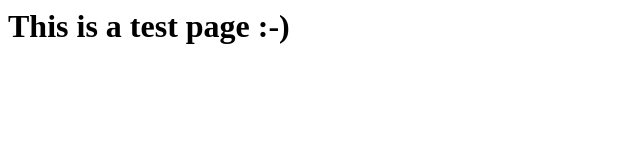
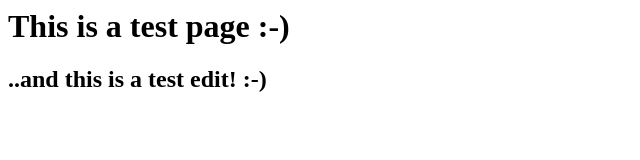
Before and after one commit to alyxkay/coursera-fedev, a plain HTML site: page site/index.html in a window 1280 px wide. Shown: the whole page, without its empty margins (0-640 px from the left). Drawn offline with Linux system fonts and the light colour scheme.

Commit message:
Update index.html
small edit for test

```diff
--- a/site/index.html
+++ b/site/index.html
@@ -4,5 +4,6 @@
     </head>
     <body>
         <h1>This is a test page :-)</h1>
+        <h2>..and this is a test edit! :-)</h2>
     </body>
 </html>
```
